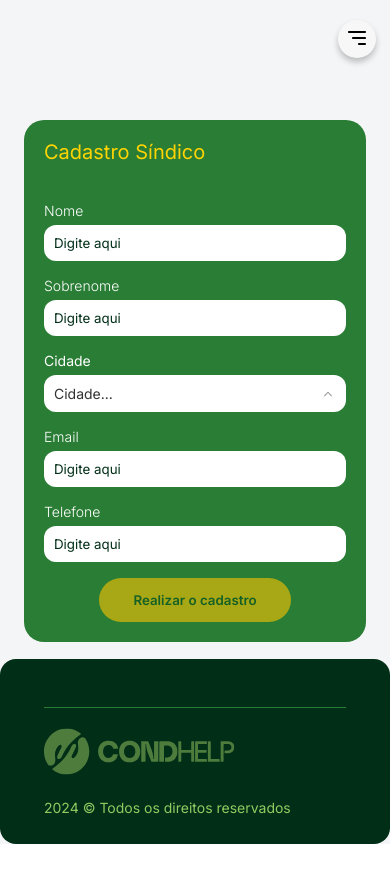
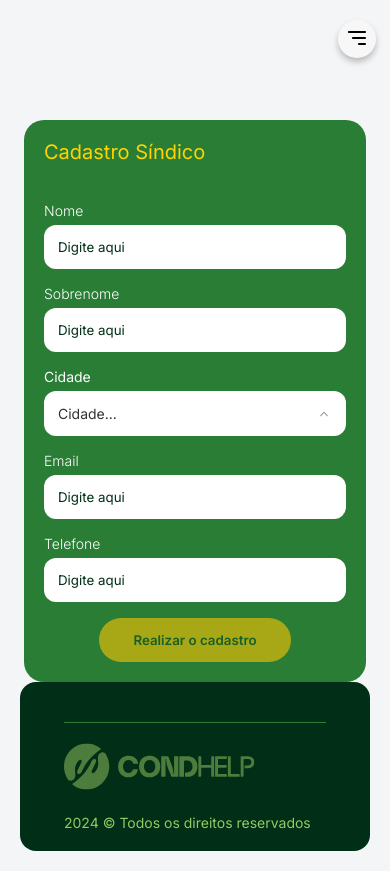
Before and after one commit to Condhelp/subscribe_site, a React (Create React App) app: page /sindico in a window 390 px wide. Before the commit the page ends 844 px from the top, so only its background shows below. Built offline with nearby package versions, Linux system fonts and the light colour scheme.

Commit message:
Mobile Manager Subscribe page

```diff
--- a/src/components/Footer/styled.ts
+++ b/src/components/Footer/styled.ts
@@ -5,10 +5,14 @@ export const Component = styled.footer`
   align-items: center;
   justify-content: space-between;
   gap: 24px;
-  flex: 1;
   background-color: ${({ theme }) => theme.colors.green.dark};
   border-radius: 16px;
   padding: 20px;
+  height: fit-content;
+
+  @media (max-width: ${({ theme }) => theme.bp.small}px) {
+    margin: 0 20px 20px;
+  }
 `
 
 export const Disclaimer = styled.div`
--- a/src/components/FormBlock/index.tsx
+++ b/src/components/FormBlock/index.tsx
@@ -17,6 +17,7 @@ type Props = {
         label: string
         placeholder: string
         value: string
+        padding?: number
       }
     | {
         type: "select"
@@ -24,6 +25,7 @@ type Props = {
         label: string
         value: string | number
         options: TSelectOption[]
+        padding?: number
       }
   )[]
   onChange: (field: string, value: string | number) => void
@@ -58,7 +60,7 @@ const FormBlock = ({
             f.type === "input" ? (
               <Input
                 key={k}
-                padding={10}
+                padding={f.padding ?? 10}
                 align={"left"}
                 label={f.label}
                 placeholder={f.placeholder}
@@ -73,6 +75,7 @@ const FormBlock = ({
                 value={f.value}
                 options={f.options}
                 onChange={onChange}
+                padding={f.padding}
               />
             ) : null
           )}
--- a/src/components/Select/index.tsx
+++ b/src/components/Select/index.tsx
@@ -14,6 +14,7 @@ export type TInputSelect = {
   field: string
   options: TSelectOption[]
   value: string | number | null
+  padding?: number
   disabled?: boolean
 }
 
@@ -28,6 +29,7 @@ const SelectDefault = ({
   options,
   disabled,
   onChange,
+  padding,
 }: Props) => {
   const selectRef = useRef<HTMLDivElement>(null)
 
@@ -71,6 +73,7 @@ const SelectDefault = ({
             onClick={!disabled ? toggleDropdown : undefined}
             className={showing ? "turnedIcon" : ""}
             $disabled={disabled}
+            $padding={padding}
           >
             <S.Left>
               <S.SelectedInfo>
--- a/src/components/Select/styles.ts
+++ b/src/components/Select/styles.ts
@@ -8,7 +8,7 @@ export const SelectArea = styled.div`
   gap: 8px;
 `
 
-export const DataArea = styled.div<{ $disabled?: boolean }>`
+export const DataArea = styled.div<{ $disabled?: boolean; $padding?: number }>`
   display: flex;
   justify-content: space-between;
   align-items: center;
@@ -17,7 +17,7 @@ export const DataArea = styled.div<{ $disabled?: boolean }>`
     !$disabled ? theme.colors.white.main : theme.colors.white.main};
   cursor: ${({ $disabled }) => ($disabled ? undefined : "pointer")};
   border-radius: 12px;
-  padding: 10px;
+  padding: ${({ $padding }) => $padding ?? 10}px;
   transition: background-color 0.3s;
 
   svg {
--- a/src/pages/Manager/index.tsx
+++ b/src/pages/Manager/index.tsx
@@ -97,6 +97,7 @@ const ManagerPage = () => {
                   label: "Nome",
                   placeholder: "Digite aqui",
                   value: form.name,
+                  padding: 14,
                 },
                 {
                   type: "input",
@@ -104,6 +105,7 @@ const ManagerPage = () => {
                   label: "Sobrenome",
                   placeholder: "Digite aqui",
                   value: form.surname,
+                  padding: 14,
                 },
                 {
                   type: "select",
@@ -111,6 +113,7 @@ const ManagerPage = () => {
                   label: "Cidade",
                   options: citiesOptions,
                   value: form.city,
+                  padding: 14,
                 },
                 {
                   type: "input",
@@ -118,6 +121,7 @@ const ManagerPage = () => {
                   label: "Email",
                   placeholder: "Digite aqui",
                   value: form.email.trim(),
+                  padding: 14,
                 },
                 {
                   type: "input",
@@ -125,6 +129,7 @@ const ManagerPage = () => {
                   label: "Telefone",
                   placeholder: "Digite aqui",
                   value: formatPhone(form.phone),
+                  padding: 14,
                 },
               ]}
             />
--- a/src/pages/Manager/styled.ts
+++ b/src/pages/Manager/styled.ts
@@ -16,8 +16,9 @@ export const PageContent = styled.div`
   display: flex;
   flex-direction: column;
   align-items: center;
+  justify-content: center;
   gap: 120px;
-  margin: 130px 0 60px 0;
+  margin: 120px 0 0;
   flex: 1;
 
   @media (max-width: ${({ theme }) => theme.bp.small}px) {
```
